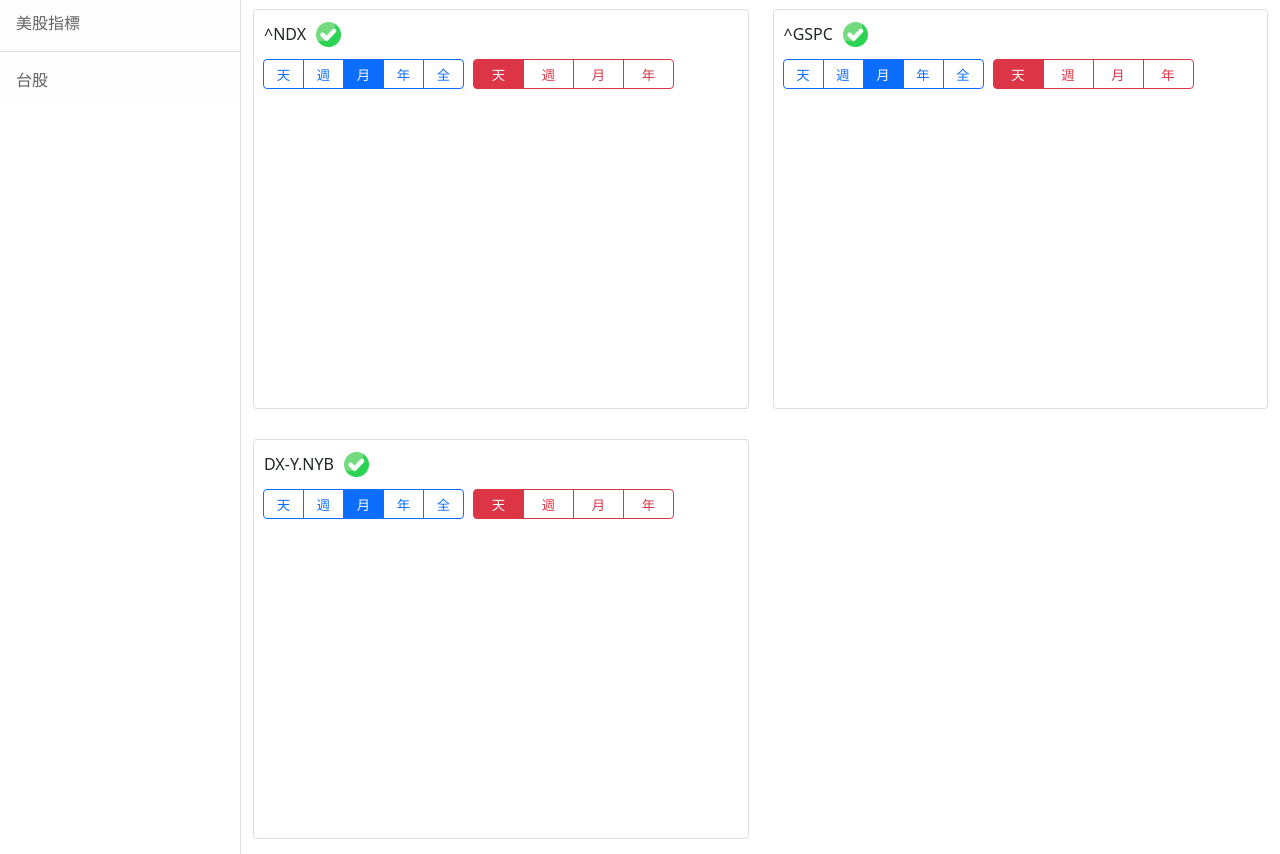
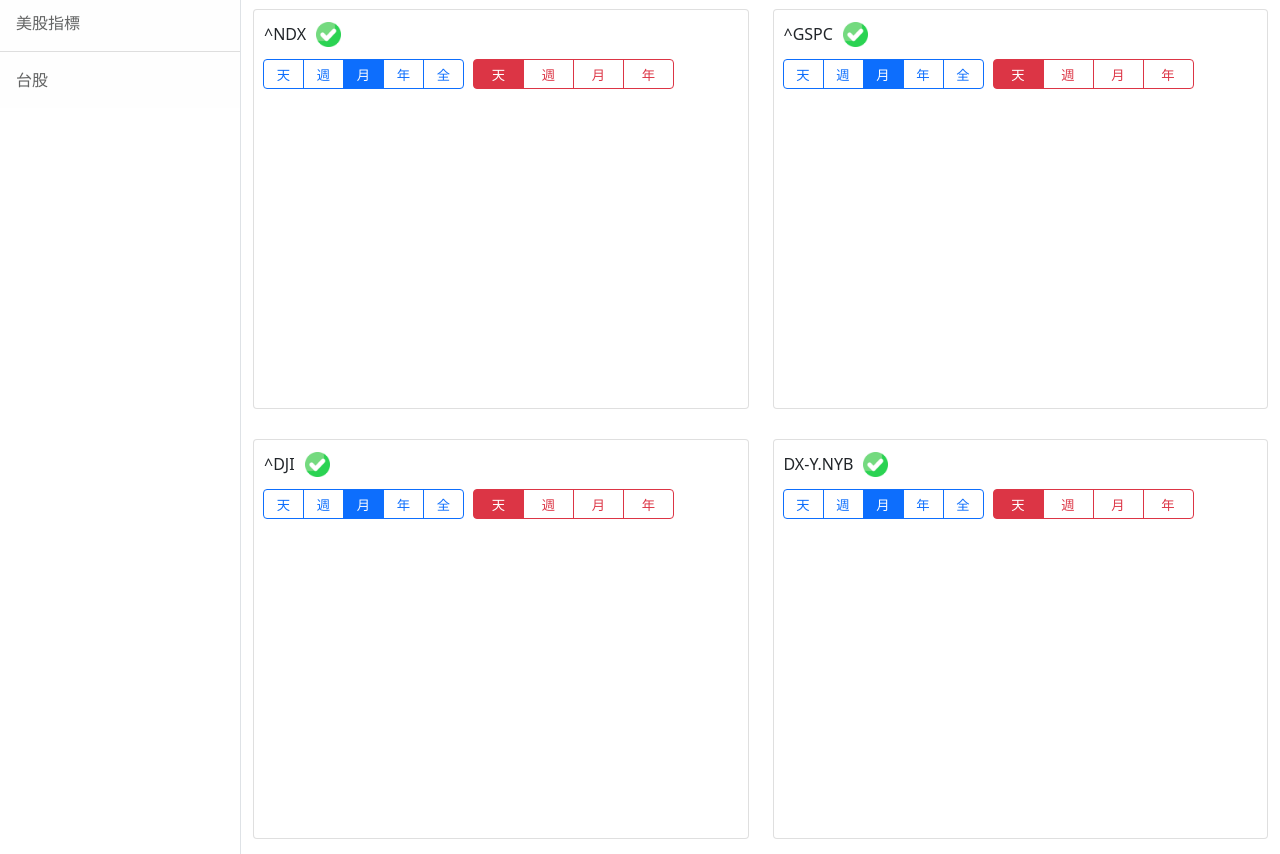
Before and after one commit to fdsf53451001/stock-data-analyze, a plain HTML site: page page/index.html in a window 1280 px wide. Shown: the part 63-917 px from the top of the page. Drawn offline with nearby package versions, Linux system fonts and the light colour scheme; no server answers.

Commit message:
update & bug fix

```diff
--- a/page/index.html
+++ b/page/index.html
@@ -191,6 +191,48 @@
                             <canvas class="chart-item" id="Chart-2" height="60%" width="100%"></canvas>
                         </div>
                     </div>
+                    <div class="col-md-6 col-sm-12">
+                        <div class="card chart-card">
+                            <div style="display:flex">
+                                <h6 class="chart-title" id="chart-title-3">null</h6>
+                                <img class="chart-status-img" id="chart-trend-img-3" src="assets/good.png"></img>
+                                <h6 class="chart-title" id="chart-trend-3"></h6>
+                            </div>
+                            <div class="row">
+                                <div style="width: 12px; padding: 0px;"></div>
+                                <div class="btn-group chart-button-group" role="group" aria-label="Duration-3">
+                                    <input type="radio" class="btn-check chart-btn-group-0" name="Duration-3" id="btn-duration-1d-3" autocomplete="off" onclick="update_chart_period(3,'1d')">
+                                    <label class="btn btn-outline-primary chart-button-word" for="btn-duration-1d-3">天</label>
+
+                                    <input type="radio" class="btn-check chart-btn-group-0" name="Duration-3" id="btn-duration-1w-3" autocomplete="off" onclick="update_chart_period(3,'1w')">
+                                    <label class="btn btn-outline-primary chart-button-word" for="btn-duration-1w-3">週</label>
+
+                                    <input type="radio" class="btn-check chart-btn-group-0" name="Duration-3" id="btn-duration-1m-3" autocomplete="off" onclick="update_chart_period(3,'1m')" checked>
+                                    <label class="btn btn-outline-primary chart-button-word" for="btn-duration-1m-3">月</label>
+
+                                    <input type="radio" class="btn-check chart-btn-group-0" name="Duration-3" id="btn-duration-1y-3" autocomplete="off" onclick="update_chart_period(3,'1y')">
+                                    <label class="btn btn-outline-primary chart-button-word" for="btn-duration-1y-3">年</label>
+
+                                    <input type="radio" class="btn-check chart-btn-group-0" name="Duration-3" id="btn-duration-all-3" autocomplete="off" onclick="update_chart_period(3,'all')">
+                                    <label class="btn btn-outline-primary chart-button-word" for="btn-duration-all-3">全</label>
+                                </div>
+                                <div class="btn-group chart-button-group" role="group" aria-label="Density-3">
+                                    <input type="radio" class="btn-check chart-btn-group-0" name="Density-3" id="btn-density-1d-3" autocomplete="off" checked onclick="update_chart_density(3,'1d')">
+                                    <label class="btn btn-outline-danger chart-button-word" for="btn-density-1d-3">天</label>
+
+                                    <input type="radio" class="btn-check chart-btn-group-0" name="Density-3" id="btn-density-1w-3" autocomplete="off" onclick="update_chart_density(3,'1w')">
+                                    <label class="btn btn-outline-danger chart-button-word" for="btn-density-1w-3">週</label>
+
+                                    <input type="radio" class="btn-check chart-btn-group-0" name="Density-3" id="btn-density-1m-3" autocomplete="off" onclick="update_chart_density(3,'1m')">
+                                    <label class="btn btn-outline-danger chart-button-word" for="btn-density-1m-3">月</label>
+
+                                    <input type="radio" class="btn-check chart-btn-group-0" name="Density-3" id="btn-density-1y-3" autocomplete="off" onclick="update_chart_density(3,'1y')">
+                                    <label class="btn btn-outline-danger chart-button-word" for="btn-density-1y-3">年</label>
+                                </div>
+                            </div>
+                            <canvas class="chart-item" id="Chart-3" height="60%" width="100%"></canvas>
+                        </div>
+                    </div>
                 </div>
             </div>
         </div>
--- a/page/js/draw_chart.js
+++ b/page/js/draw_chart.js
@@ -84,7 +84,9 @@ function update_chart(chart_num,type,name,period,density){
         success: function (response) {
             data = response;
             draw(id,data)
-            set_price_trend(chart_num,data)
+            if(density=='1d'){
+                set_price_trend(chart_num,data)
+            }
         },
         error: function (thrownError) {
             console.log(thrownError);
--- a/page/js/us_stock.js
+++ b/page/js/us_stock.js
@@ -3,8 +3,10 @@ var page_type = 'USStockPrice'
 
 chart_info['Chart-0'] = {'name':'^NDX','period':'1m','density':'1d'}
 chart_info['Chart-1'] = {'name':'^GSPC','period':'1m','density':'1d'}
-chart_info['Chart-2'] = {'name':'DX-Y.NYB','period':'1m','density':'1d'}
+chart_info['Chart-2'] = {'name':'^DJI','period':'1m','density':'1d'}
+chart_info['Chart-3'] = {'name':'DX-Y.NYB','period':'1m','density':'1d'}
 
 update_chart_name(0,'^NDX')
 update_chart_name(1,'^GSPC')
-update_chart_name(2,'DX-Y.NYB')
+update_chart_name(2,'^DJI')
+update_chart_name(3,'DX-Y.NYB')
```
Also changed, not shown: 2 other files.
